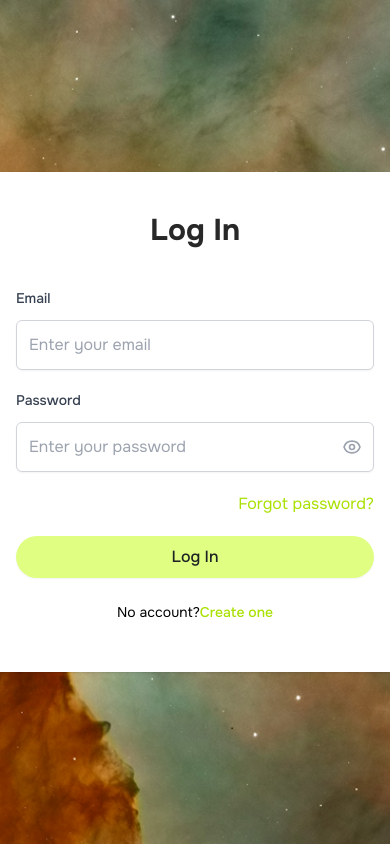
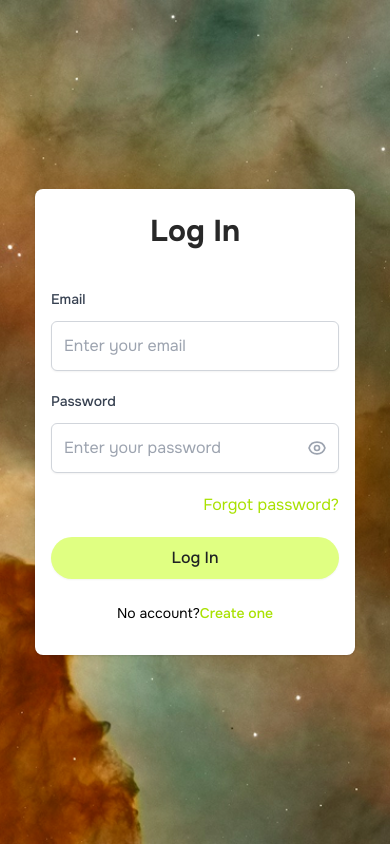
Before and after one commit to Kashif9566/midcreatives, a React (Vite) app: page /login in a window 390 px wide. Built offline with nearby package versions, Linux system fonts and the light colour scheme.

Commit message:
fixed mobile view login and signup

```diff
--- a/src/components/auth/Login.tsx
+++ b/src/components/auth/Login.tsx
@@ -40,7 +40,7 @@ export default function Login() {
   };
 
   return (
-    <div className="min-h-screen w-full flex flex-col justify-center py-12 sm:px-6 lg:px-8" style={{
+    <div className="min-h-screen w-full flex flex-col justify-center py-12 px-4 sm:px-6 lg:px-8" style={{
       backgroundImage: "url('/images/Log In.png')",
       backgroundSize: 'cover',
       backgroundPosition: 'center',
@@ -51,8 +51,8 @@ export default function Login() {
       right: 0,
       bottom: 0
     }}>
-      <div className="sm:mx-auto sm:w-full sm:max-w-md">
-        <div className="bg-white pt-[40px] pb-[50px] px-4 shadow sm:rounded-lg sm:px-10">
+      <div className="mx-auto w-full max-w-[320px] sm:max-w-md">
+        <div className="bg-white pt-6 pb-8 px-4 shadow rounded-lg sm:px-10 sm:pt-[40px] sm:pb-[50px]">
           <h2 className="text-center text-3xl font-bold text-[#282828]">
             Log In
           </h2>
--- a/src/components/auth/Register.tsx
+++ b/src/components/auth/Register.tsx
@@ -29,7 +29,7 @@ export default function Register() {
   };
 
   return (
-    <div className="min-h-screen w-full flex flex-col justify-center py-12 sm:px-6 lg:px-8" style={{
+    <div className="min-h-screen w-full flex flex-col justify-center py-12 px-4 sm:px-6 lg:px-8" style={{
       backgroundImage: "url('/images/Log In - 3.png')",
       backgroundSize: 'cover',
       backgroundPosition: 'center',
@@ -40,8 +40,8 @@ export default function Register() {
       right: 0,
       bottom: 0
     }}>
-      <div className="sm:mx-auto sm:w-full sm:max-w-md">
-        <div className="bg-white pt-[40px] pb-[50px] px-4 shadow sm:rounded-lg sm:px-10">
+      <div className="mx-auto w-full max-w-[320px] sm:max-w-md">
+        <div className="bg-white pt-6 pb-8 px-4 shadow rounded-lg sm:px-10 sm:pt-[40px] sm:pb-[50px]">
           <h2 className="text-center text-3xl font-bold text-[#282828]">
             Create your account
           </h2>
```
